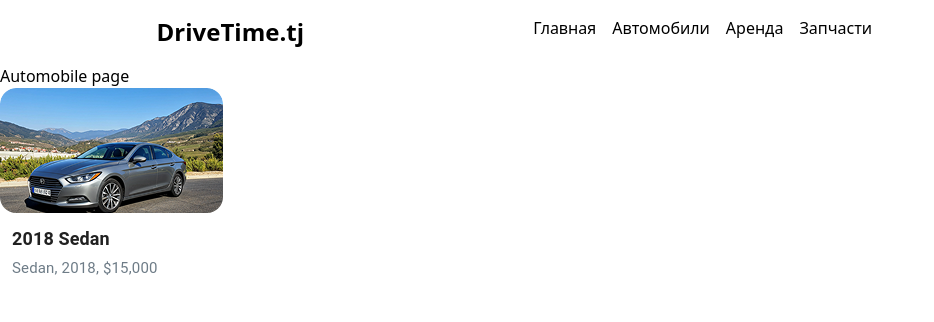
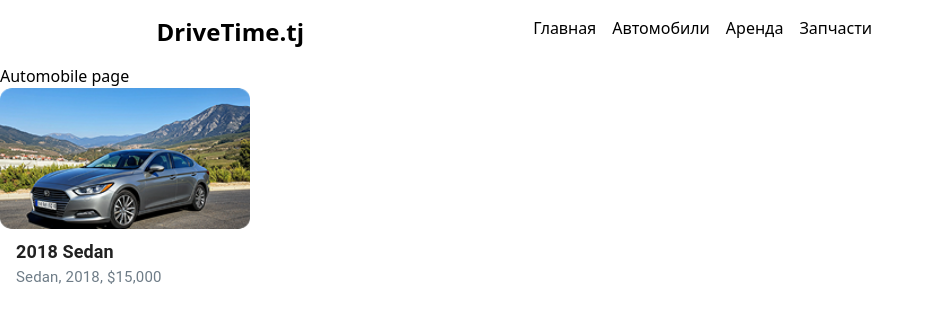
Before and after one commit to ParvizSodatov/drivetime.tj, a Next.js app: page /auto in a window 1280 px wide. Shown: the top 322 px of the page, without its empty margins (0-934 px from the left). Built offline with nearby package versions, Linux system fonts and the light colour scheme; some icons are missing.

Commit message:
fix card size

```diff
--- a/src/components/carCard/carCard.tsx
+++ b/src/components/carCard/carCard.tsx
@@ -17,7 +17,7 @@ const fakeCars: Car[] = [
     year: 2018,
     title: 'Sedan',
     description: 'Sedan, 2018, $15,000',
-    image: '/car.png', // Помести car.png в /public
+    image: '/car.png',
   },
 ];
 
@@ -25,37 +25,39 @@ const CarCard = () => {
   return (
     <Grid container spacing={2}>
       {fakeCars.map((car) => (
-        <Grid item xs={12} sm={6} md={4} key={car.id}>
+        <Grid item key={car.id}>
           <Card
             elevation={0}
             sx={{
-              borderRadius: 4,
+              width: '250px',
+              height: '223px',
+              borderRadius: 2,
               boxShadow: 'none',
               overflow: 'hidden',
             }}
           >
             <CardMedia
               component="img"
-              height="200"
               image={car.image}
               alt={car.title}
               sx={{
+                width: '250px',
+                height: '141px',
                 objectFit: 'cover',
-                borderRadius: '16px',
-                width: '100%',
+                borderRadius: '10px',
               }}
             />
-            <CardContent sx={{ px: 1.5, pt: 1.5, pb: 2 }}>
+            <CardContent sx={{ px: 2, pt: 1.5, pb: 2 }}>
               <Typography
                 variant="h6"
                 fontWeight={600}
-                sx={{ fontSize: '18px', mb: 0.5 }}
+                sx={{ fontSize: '18px', lineHeight: '22px', mb: 0.5 }}
               >
                 {car.year} {car.title}
               </Typography>
               <Typography
                 variant="body2"
-                sx={{ color: '#6e7c87', fontSize: '15px' }}
+                sx={{ color: '#6e7c87', fontSize: '15px', lineHeight: '20px' }}
               >
                 {car.description}
               </Typography>
```
